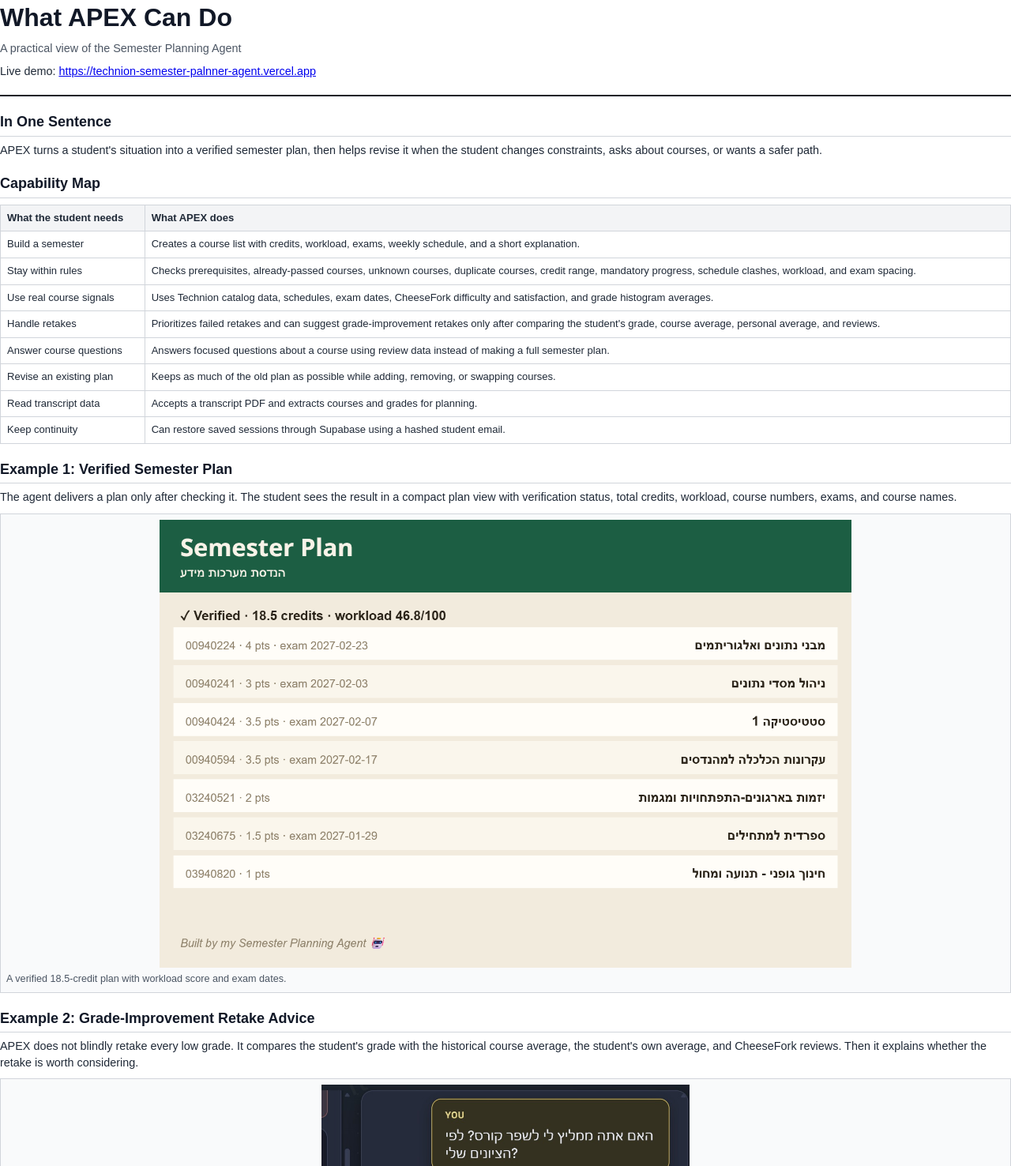
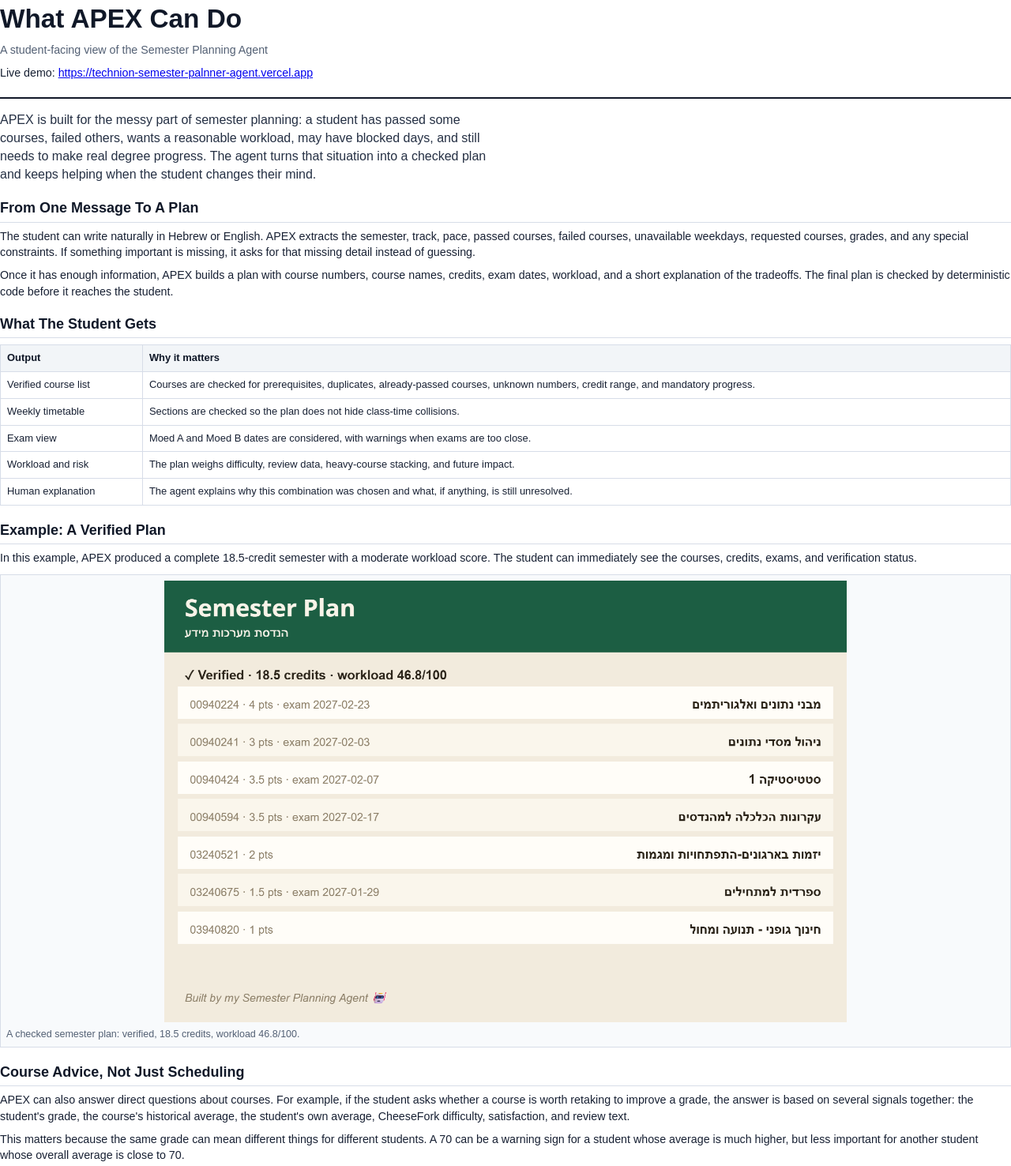
Before and after one commit to DimaBsharaa/Technion_semester_palnner_Agent, a plain HTML site: page docs/apex_what_we_built.html in a window 1280 px wide. Shown: the top 1476 px of the page at 79% size. Drawn offline with Linux system fonts and the light colour scheme.

Commit message:
Rewrite APEX capabilities PDF

```diff
--- a/docs/apex_what_we_built.html
+++ b/docs/apex_what_we_built.html
@@ -8,27 +8,22 @@
     body {
       margin: 0;
       font-family: Arial, Helvetica, sans-serif;
-      color: #1f2937;
+      color: #172033;
       background: #ffffff;
-      font-size: 10.8pt;
-      line-height: 1.42;
+      font-size: 10.7pt;
+      line-height: 1.45;
     }
     h1 {
-      font-size: 24pt;
-      margin: 0 0 6px;
-      color: #111827;
+      font-size: 25pt;
+      margin: 0 0 5px;
+      color: #101828;
     }
     h2 {
       font-size: 13.5pt;
-      margin: 20px 0 7px;
+      margin: 18px 0 7px;
       padding-bottom: 4px;
-      border-bottom: 1px solid #d1d5db;
-      color: #111827;
-    }
-    h3 {
-      font-size: 11.5pt;
-      margin: 12px 0 4px;
-      color: #111827;
+      border-bottom: 1px solid #d7dde8;
+      color: #101828;
     }
     p { margin: 0 0 8px; }
     ul { margin: 6px 0 10px 20px; padding: 0; }
@@ -37,45 +32,44 @@
       width: 100%;
       border-collapse: collapse;
       margin: 8px 0 12px;
-      font-size: 9.8pt;
+      font-size: 9.7pt;
     }
     th, td {
       text-align: left;
       vertical-align: top;
       padding: 7px 8px;
-      border: 1px solid #d1d5db;
+      border: 1px solid #d7dde8;
     }
-    th { background: #f3f4f6; }
-    code {
-      font-family: Consolas, monospace;
-      font-size: 9.3pt;
-      background: #f3f4f6;
-      padding: 1px 4px;
-      border-radius: 3px;
+    th { background: #f2f5f8; color: #101828; }
+    .muted { color: #536074; }
+    .title-block {
+      border-bottom: 2px solid #101828;
+      padding-bottom: 12px;
+      margin-bottom: 15px;
     }
-    .muted { color: #4b5563; }
-    .title-block {
-      border-bottom: 2px solid #111827;
-      padding-bottom: 12px;
-      margin-bottom: 16px;
+    .lead {
+      font-size: 12pt;
+      color: #253044;
+      margin-top: 6px;
+      max-width: 170mm;
     }
-    .shot {
+    .proof {
       margin: 10px 0 12px;
-      border: 1px solid #d1d5db;
-      background: #f9fafb;
+      border: 1px solid #d7dde8;
+      background: #f8fafc;
       padding: 7px;
       page-break-inside: avoid;
     }
-    .shot img {
+    .proof img {
       display: block;
       width: 100%;
-      max-height: 150mm;
+      max-height: 148mm;
       object-fit: contain;
     }
     .caption {
       margin: 6px 0 0;
-      font-size: 9.5pt;
-      color: #4b5563;
+      font-size: 9.4pt;
+      color: #536074;
     }
     .page-break { page-break-before: always; }
   </style>
@@ -83,77 +77,99 @@
 <body>
   <div class="title-block">
     <h1>What APEX Can Do</h1>
-    <p class="muted">A practical view of the Semester Planning Agent</p>
+    <p class="muted">A student-facing view of the Semester Planning Agent</p>
     <p>Live demo: <a href="https://technion-semester-palnner-agent.vercel.app">https://technion-semester-palnner-agent.vercel.app</a></p>
   </div>
 
-  <h2>In One Sentence</h2>
-  <p>
-    APEX turns a student's situation into a verified semester plan, then helps revise it when the student changes constraints, asks about courses, or wants a safer path.
+  <p class="lead">
+    APEX is built for the messy part of semester planning: a student has passed some courses, failed others, wants a reasonable workload, may have blocked days, and still needs to make real degree progress. The agent turns that situation into a checked plan and keeps helping when the student changes their mind.
   </p>
 
-  <h2>Capability Map</h2>
+  <h2>From One Message To A Plan</h2>
+  <p>
+    The student can write naturally in Hebrew or English. APEX extracts the semester, track, pace, passed courses, failed courses, unavailable weekdays, requested courses, grades, and any special constraints. If something important is missing, it asks for that missing detail instead of guessing.
+  </p>
+  <p>
+    Once it has enough information, APEX builds a plan with course numbers, course names, credits, exam dates, workload, and a short explanation of the tradeoffs. The final plan is checked by deterministic code before it reaches the student.
+  </p>
+
+  <h2>What The Student Gets</h2>
   <table>
-    <thead><tr><th>What the student needs</th><th>What APEX does</th></tr></thead>
+    <thead><tr><th>Output</th><th>Why it matters</th></tr></thead>
     <tbody>
-      <tr><td>Build a semester</td><td>Creates a course list with credits, workload, exams, weekly schedule, and a short explanation.</td></tr>
-      <tr><td>Stay within rules</td><td>Checks prerequisites, already-passed courses, unknown courses, duplicate courses, credit range, mandatory progress, schedule clashes, workload, and exam spacing.</td></tr>
-      <tr><td>Use real course signals</td><td>Uses Technion catalog data, schedules, exam dates, CheeseFork difficulty and satisfaction, and grade histogram averages.</td></tr>
-      <tr><td>Handle retakes</td><td>Prioritizes failed retakes and can suggest grade-improvement retakes only after comparing the student's grade, course average, personal average, and reviews.</td></tr>
-      <tr><td>Answer course questions</td><td>Answers focused questions about a course using review data instead of making a full semester plan.</td></tr>
-      <tr><td>Revise an existing plan</td><td>Keeps as much of the old plan as possible while adding, removing, or swapping courses.</td></tr>
-      <tr><td>Read transcript data</td><td>Accepts a transcript PDF and extracts courses and grades for planning.</td></tr>
-      <tr><td>Keep continuity</td><td>Can restore saved sessions through Supabase using a hashed student email.</td></tr>
+      <tr><td>Verified course list</td><td>Courses are checked for prerequisites, duplicates, already-passed courses, unknown numbers, credit range, and mandatory progress.</td></tr>
+      <tr><td>Weekly timetable</td><td>Sections are checked so the plan does not hide class-time collisions.</td></tr>
+      <tr><td>Exam view</td><td>Moed A and Moed B dates are considered, with warnings when exams are too close.</td></tr>
+      <tr><td>Workload and risk</td><td>The plan weighs difficulty, review data, heavy-course stacking, and future impact.</td></tr>
+      <tr><td>Human explanation</td><td>The agent explains why this combination was chosen and what, if anything, is still unresolved.</td></tr>
     </tbody>
   </table>
 
-  <h2>Example 1: Verified Semester Plan</h2>
+  <h2>Example: A Verified Plan</h2>
   <p>
-    The agent delivers a plan only after checking it. The student sees the result in a compact plan view with verification status, total credits, workload, course numbers, exams, and course names.
+    In this example, APEX produced a complete 18.5-credit semester with a moderate workload score. The student can immediately see the courses, credits, exams, and verification status.
   </p>
-  <div class="shot">
+  <div class="proof">
     <img src="assets/verified_semester_plan.png" alt="Verified semester plan example">
-    <p class="caption">A verified 18.5-credit plan with workload score and exam dates.</p>
+    <p class="caption">A checked semester plan: verified, 18.5 credits, workload 46.8/100.</p>
   </div>
 
-  <h2>Example 2: Grade-Improvement Retake Advice</h2>
+  <h2>Course Advice, Not Just Scheduling</h2>
   <p>
-    APEX does not blindly retake every low grade. It compares the student's grade with the historical course average, the student's own average, and CheeseFork reviews. Then it explains whether the retake is worth considering.
+    APEX can also answer direct questions about courses. For example, if the student asks whether a course is worth retaking to improve a grade, the answer is based on several signals together: the student's grade, the course's historical average, the student's own average, CheeseFork difficulty, satisfaction, and review text.
   </p>
-  <div class="shot">
+  <p>
+    This matters because the same grade can mean different things for different students. A 70 can be a warning sign for a student whose average is much higher, but less important for another student whose overall average is close to 70.
+  </p>
+  <div class="proof">
     <img src="assets/grade_retake_advice.jpeg" alt="Grade-improvement retake advice example">
-    <p class="caption">The agent explains why Statistics 1 is a reasonable grade-improvement retake for this student.</p>
+    <p class="caption">The agent explains why Statistics 1 may be worth retaking, using grades, averages, and reviews.</p>
   </div>
 
   <div class="page-break"></div>
 
-  <h2>Example 3: Honest Follow-Up Revision</h2>
+  <h2>Follow-Up Changes</h2>
   <p>
-    When the student asks for a change, the agent tries to preserve the existing plan. If a requested course creates a real timetable conflict, it says so directly and asks for confirmation before forcing the exception.
+    APEX does not treat every follow-up as a brand-new planning problem. If the student asks to add, remove, or swap a course, it keeps as much of the previous plan as possible and changes only what needs to change.
   </p>
-  <div class="shot">
+  <p>
+    When a request creates a real conflict, the agent does not silently drop the request. It explains the conflict and asks for explicit confirmation before forcing an exception.
+  </p>
+  <div class="proof">
     <img src="assets/followup_conflict_revision.jpeg" alt="Follow-up revision with conflict explanation">
-    <p class="caption">A follow-up plan revision that keeps most courses, names the remaining conflict, and waits for explicit approval.</p>
+    <p class="caption">A follow-up revision that preserves most of the old plan and clearly names the remaining conflict.</p>
   </div>
 
-  <h2>Other Things APEX Handles</h2>
+  <h2>Retakes And Grades</h2>
+  <p>
+    Failed retakes are treated as high priority because they often block future courses. Grade-improvement retakes are handled more carefully: APEX can suggest one, but it does not add it silently. The student must approve it first.
+  </p>
+  <p>
+    Grades can come from the chat or from an uploaded transcript PDF. The system does not fetch private Technion account data.
+  </p>
+
+  <h2>What Else It Handles</h2>
   <ul>
-    <li>Hebrew or English free-text intake.</li>
     <li>Three supported Technion tracks.</li>
-    <li>Blocked weekdays and section-level timetable checks.</li>
+    <li>Hebrew and English intake.</li>
+    <li>Passed, failed, and explicitly requested courses.</li>
+    <li>Blocked weekdays and section-level timetable constraints.</li>
     <li>Light, normal, and fast pace preferences.</li>
-    <li>Exam calendar and study-period pressure.</li>
-    <li>Risk report and roadmap to graduation.</li>
+    <li>Course reviews from CheeseFork.</li>
+    <li>Historical grade averages from technion-histograms.</li>
+    <li>Transcript PDF parsing into courses and grades.</li>
+    <li>Optional Supabase session restore using a hashed student email.</li>
     <li>Live offering check before final delivery.</li>
-    <li>Required assignment endpoints with prompt, response, and model-step trace.</li>
+    <li>Roadmap, risk report, weekly schedule, and exam study plan tools.</li>
+    <li>Required API endpoints with prompt, response, and model-step trace.</li>
   </ul>
 
-  <h2>Limits and Future Work</h2>
-  <ul>
-    <li>The bundled catalog is a snapshot. It will not update automatically when Technion publishes a new catalog unless the pipeline is rerun.</li>
-    <li>The system does not register students to courses or access private Technion accounts.</li>
-    <li>When constraints conflict, the agent may return the best honest plan and clearly name what is still unresolved.</li>
-    <li>Future work could add focused policy retrieval for regulations, forms, and administrative guidance.</li>
-  </ul>
+  <h2>Limits And Future Work</h2>
+  <p>
+    APEX is a planning assistant, not a registration system. It does not enroll students, access private Technion accounts, or promise that cached catalog data will update by itself. When Technion publishes a new catalog, the offline pipeline should be rerun.
+  </p>
+  <p>
+    Future work could add focused retrieval for academic regulations, forms, and administrative guidance. The core course checks should remain deterministic because prerequisites, schedules, credits, and exam dates need exact answers.
+  </p>
 </body>
 </html>
```
Also changed, not shown: 1 other file.
